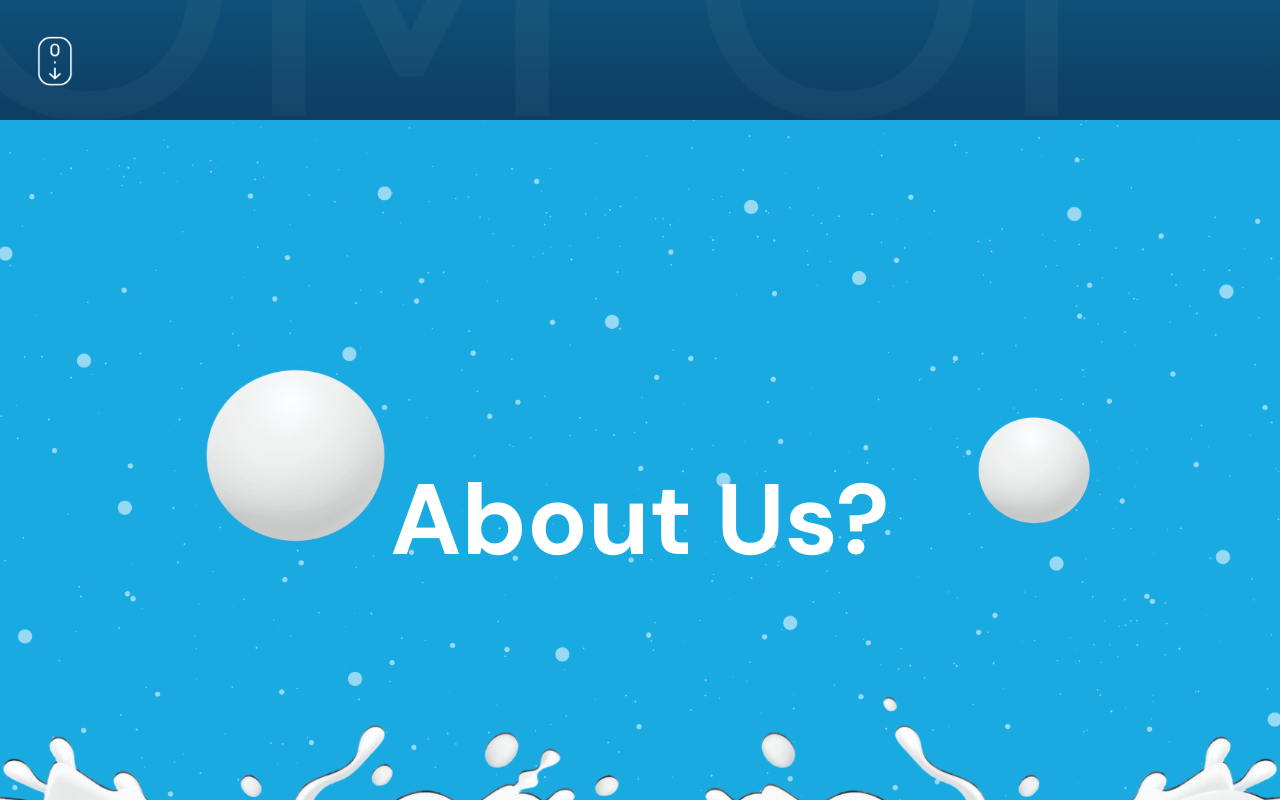
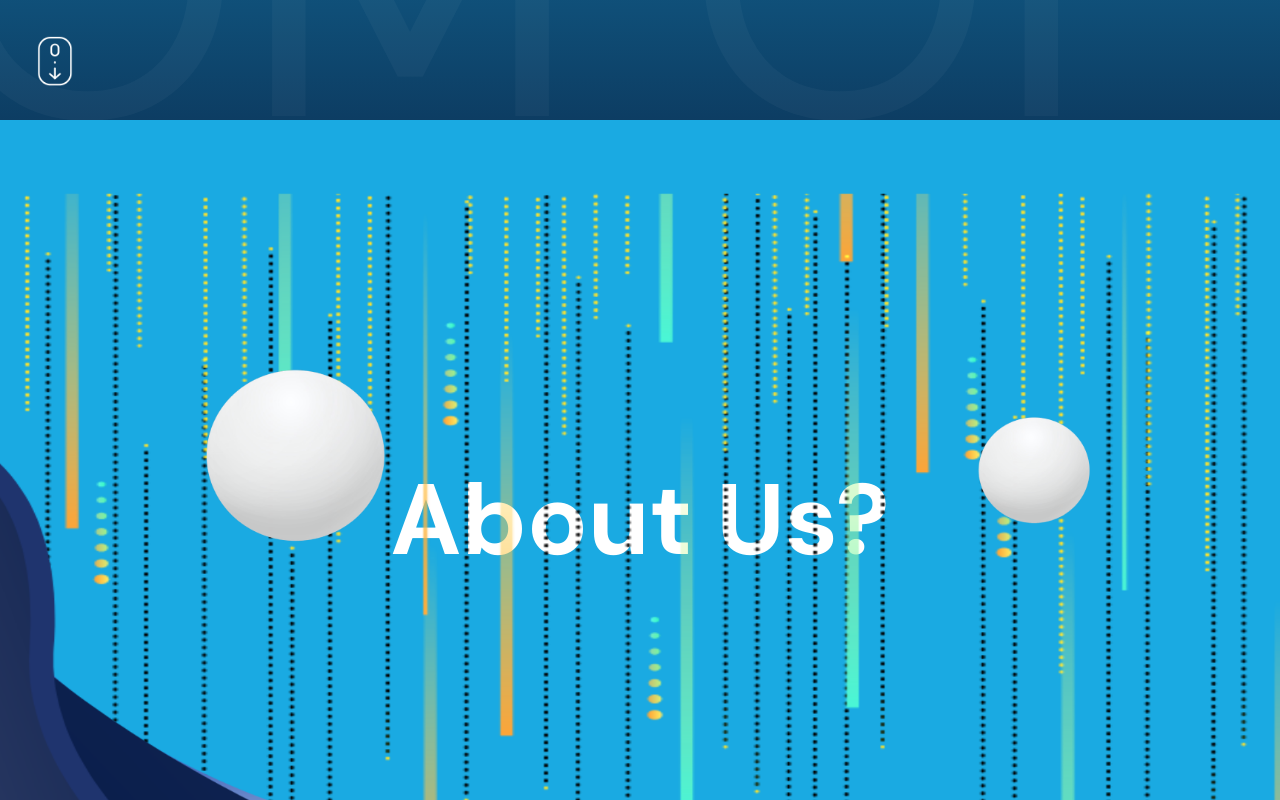
Before and after one commit to vickne/Gulfcham, a React (Vite) app: page / in a window 1280 px wide. Shown: the part 680-1480 px from the top of the page. Built offline with nearby package versions, Linux system fonts and the light colour scheme.

Commit message:
Update parallax.scss

```diff
--- a/src/components/parallax/parallax.scss
+++ b/src/components/parallax/parallax.scss
@@ -16,7 +16,7 @@
         }
     }
     .mountains{
-        background-image: url("/mountain.png");
+        background-image: url("/mountain-bg.png");
         background-size: cover;
         background-position: bottom;
         width:100%;
@@ -43,7 +43,7 @@
          }
     }
     .stars{
-        background-image: url("/stars.png");
+        background-image: url("/starss.png");
         background-size: cover;
         background-position: bottom;
         width:100%;
```
